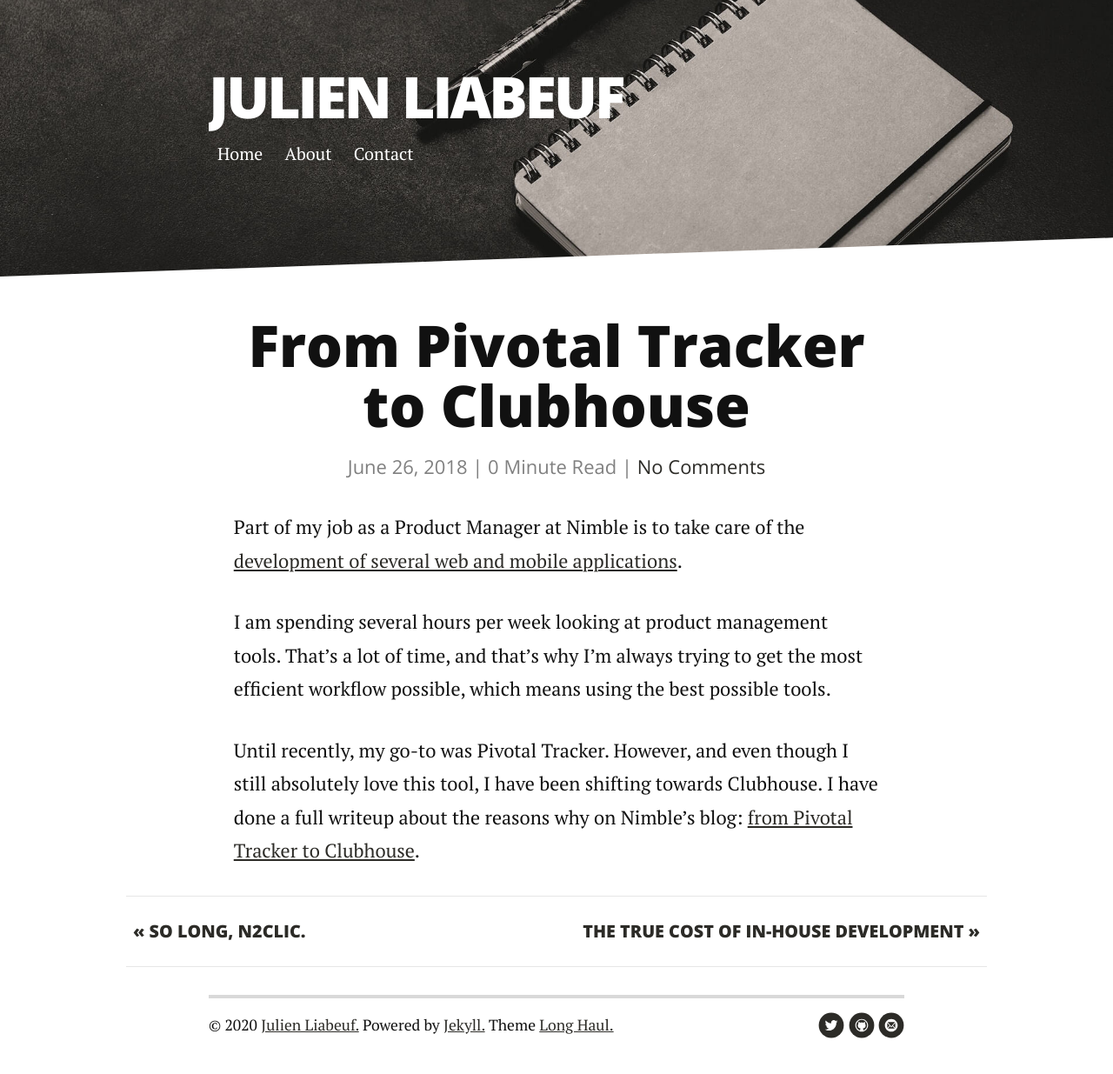
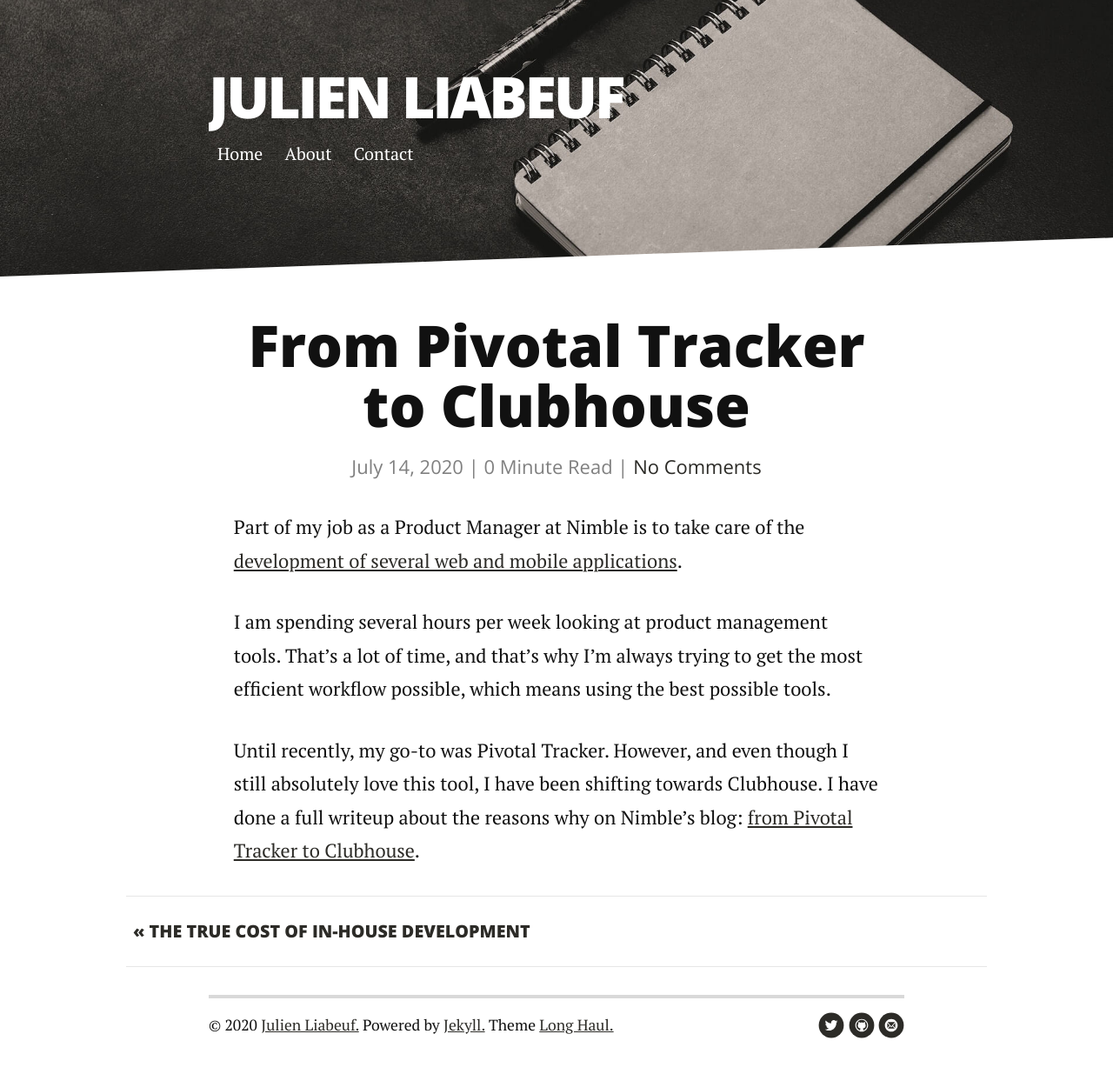
Before and after one commit to julien731/blog-jekyll, a Jekyll site: the page built from _posts/2020-07-14-pivotal-tracker-clubhouse.md, in a window 1280 px wide. Shown: the whole page at 87% size. Built offline with Jekyll 4.4.1, drawn with Linux system fonts in a browser that asks for light colours; nearby versions of some CDN libraries.

Commit message:
Fixed the wrong article date :facepalm:

```diff
--- a/_posts/2020-07-14-pivotal-tracker-clubhouse.md
+++ b/_posts/2020-07-14-pivotal-tracker-clubhouse.md
@@ -1,7 +1,7 @@
 ---
 layout: post
 title: From Pivotal Tracker to Clubhouse
-date: 2018-06-26 20:02:08.000000000 +07:00
+date: 2020-07-14 16:02:08.000000000 +07:00
 permalink: /pivotal-tracker-to-clubhouse
 comments: false
 comments_locked: false
```
Also changed, not shown: _posts/2018-06-26-2018-06-26-true-cost-of-in-house-development.md (+1 -1 lines).
